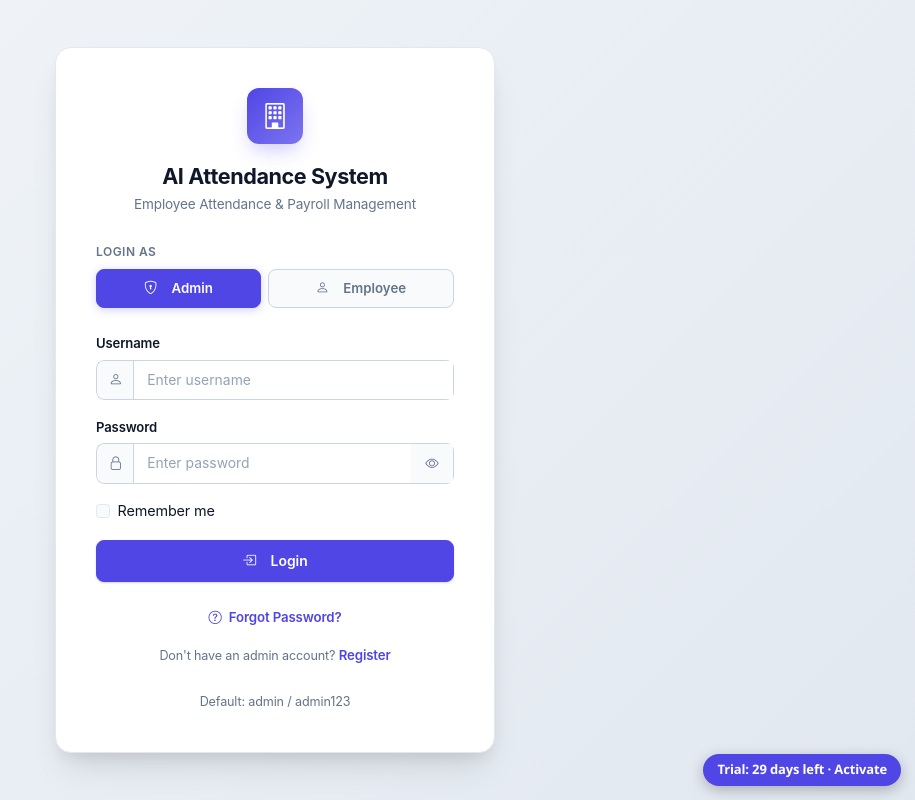
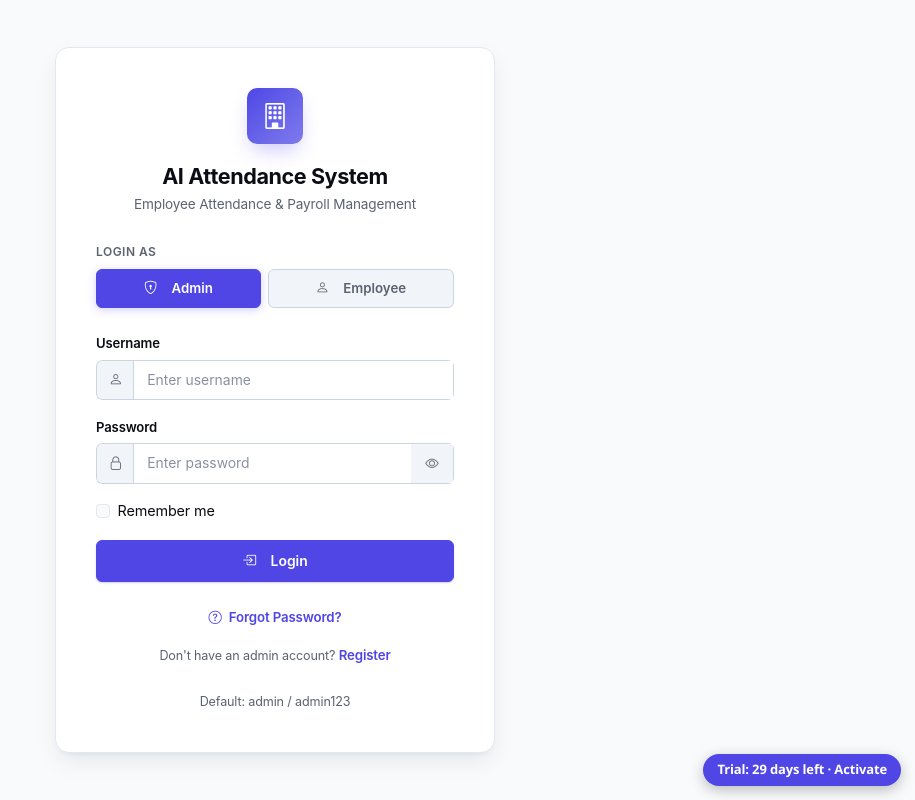
Before and after one commit to vaishnavilekawale/AI-Attendance-Payroll-System, a Flask app: page /login in a window 1280 px wide. Shown: the whole page, without its empty margins (365-1280 px from the left). Run offline with Flask 3, Linux system fonts and the light colour scheme; some libraries are stand-ins or nearby versions.

Commit message:
Upload files

```diff
--- /dev/null
+++ b/static/css/auth.css
@@ -0,0 +1,59 @@
+/* ==========================================================================
+   auth.css - shared look for the pages that are NOT behind the navbar:
+   login, admin forgot-password, employee forgot-password and the kiosk
+   (home) attendance page.
+
+   Load it AFTER style.css. It does not define colours of its own: every
+   --au-* token below is read from whichever theme file is active, so
+   changing style.css (or pasting style-corporate / -minimalist /
+   -glassmorphism into it) changes these pages too.
+
+   Lookup order for each token:
+     1) variable names used by style.css        (--accent, --ink, --bg ...)
+     2) variable names used by the theme files  (--primary, --text-primary ...)
+     3) a safe default
+   ========================================================================== */
+:root {
+  --au-ink:           var(--ink, var(--text-primary, #0f172a));
+  --au-ink-muted:     var(--ink-muted, var(--text-secondary, #64748b));
+  --au-ink-faint:     var(--ink-faint, var(--text-muted, #94a3b8));
+  --au-bg:            var(--bg, var(--bg-secondary, #f8fafc));
+  --au-surface:       var(--surface, var(--bg-primary, #ffffff));
+  --au-surface-sunk:  var(--surface-sunk, var(--bg-tertiary, #f1f5f9));
+  --au-border:        var(--border, var(--border-light, #e2e8f0));
+  --au-border-strong: var(--border-strong, var(--border-medium, #cbd5e1));
+
+  --au-accent:        var(--accent, var(--primary, #4f46e5));
+  --au-accent-hover:  var(--accent-hover, var(--primary-dark, #4338ca));
+  --au-accent-active: var(--accent-active, var(--primary-dark, #3730a3));
+  --au-accent-soft:   var(--accent-soft, color-mix(in srgb, var(--au-accent) 12%, white));
+  --au-accent-alt:    color-mix(in srgb, var(--au-accent) 72%, white);
+
+  /* Dark top bar. style.css uses the same --nav-bg for the navbar. */
+  --au-nav:           var(--nav-bg, #0f172a);
+  --au-nav-light:     color-mix(in srgb, var(--au-nav) 88%, white);
+
+  --au-radius-sm:     var(--radius-sm, 6px);
+  --au-radius-md:     var(--radius-md, 10px);
+  --au-radius-lg:     var(--radius-lg, 14px);
+  --au-shadow-lg:     var(--shadow-lg, 0 20px 35px -10px rgba(0,0,0,.12), 0 10px 15px -5px rgba(0,0,0,.07));
+  --au-transition:    var(--transition, 150ms cubic-bezier(0.4, 0, 0.2, 1));
+  --au-font-body:     var(--font-body, 'Inter', -apple-system, BlinkMacSystemFont, 'Segoe UI', sans-serif);
+}
+
+/* Plain centred card pages (admin + employee forgot-password) */
+body.login-page {
+  background: var(--au-bg);
+  color: var(--au-ink);
+  min-height: 100vh;
+  display: flex;
+  align-items: center;
+  justify-content: center;
+}
+body.login-page .card {
+  background: var(--au-surface);
+  border: 1px solid var(--au-border);
+  border-radius: var(--au-radius-lg);
+  box-shadow: var(--au-shadow-lg);
+}
+body.login-page .card .btn-primary { width: 100%; }
--- a/static/css/style.css
+++ b/static/css/style.css
@@ -48,6 +48,8 @@
   --shadow-lg: 0 10px 25px -3px rgba(15, 23, 42, 0.08), 0 4px 6px -4px rgba(15, 23, 42, 0.08);
 
   --transition: 150ms cubic-bezier(0.4, 0, 0.2, 1);
+
+  --nav-bg: #0f172a;          /* navbar + kiosk/login top bar */
 
   --bs-primary: #4f46e5;
   --bs-primary-rgb: 79, 70, 229;
@@ -117,7 +119,7 @@ a:hover { color: var(--accent-hover); }
    Navbar
    ========================================================================== */
 .navbar {
-  background: #0f172a !important;
+  background: var(--nav-bg) !important;
   backdrop-filter: blur(12px);
   padding: 0.6rem 1.5rem;
   border-bottom: 1px solid rgba(255, 255, 255, 0.08);
--- a/templates/forgot_password.html
+++ b/templates/forgot_password.html
@@ -7,6 +7,7 @@
     <link href="{{ url_for('static', filename='vendor/bootstrap/css/bootstrap.min.css') }}" rel="stylesheet">
     <link rel="stylesheet" href="{{ url_for('static', filename='vendor/bootstrap-icons/bootstrap-icons.css') }}">
     <link rel="stylesheet" href="{{ url_for('static', filename='css/style.css') }}">
+    <link rel="stylesheet" href="{{ url_for('static', filename='css/auth.css') }}">
 </head>
 <body class="login-page">
     <div class="container">
--- a/templates/login.html
+++ b/templates/login.html
@@ -7,30 +7,13 @@
     <link href="{{ url_for('static', filename='vendor/bootstrap/css/bootstrap.min.css') }}" rel="stylesheet">
     <link rel="stylesheet" href="{{ url_for('static', filename='vendor/bootstrap-icons/bootstrap-icons.css') }}">
     <link rel="stylesheet" href="{{ url_for('static', filename='css/style.css') }}">
+    <link rel="stylesheet" href="{{ url_for('static', filename='css/auth.css') }}">
     <style>
-        :root {
-            --ink: #0f172a;
-            --ink-muted: #64748b;
-            --ink-faint: #94a3b8;
-            --accent: #4f46e5;
-            --accent-hover: #4338ca;
-            --accent-active: #3730a3;
-            --accent-soft: #eef2ff;
-            --border: #e2e8f0;
-            --border-strong: #cbd5e1;
-            --radius-sm: 8px;
-            --radius-md: 12px;
-            --radius-lg: 16px;
-            --radius-pill: 999px;
-            --shadow-lg: 0 20px 35px -10px rgba(0, 0, 0, 0.12), 0 10px 15px -5px rgba(0, 0, 0, 0.07);
-            --transition: 150ms cubic-bezier(0.4, 0, 0.2, 1);
-        }
-
         body {
-            background: linear-gradient(135deg, #f1f5f9 0%, #e2e8f0 100%);
+            background: var(--au-bg);
             min-height: 100vh;
-            font-family: 'Inter', -apple-system, BlinkMacSystemFont, sans-serif;
-            color: var(--ink);
+            font-family: var(--au-font-body);
+            color: var(--au-ink);
             overflow-x: hidden;
             display: flex;
             align-items: center;
@@ -46,10 +29,10 @@
         }
 
         .login-card {
-            background: #ffffff;
-            border: 1px solid var(--border);
-            border-radius: var(--radius-lg);
-            box-shadow: var(--shadow-lg);
+            background: var(--au-surface);
+            border: 1px solid var(--au-border);
+            border-radius: var(--au-radius-lg);
+            box-shadow: var(--au-shadow-lg);
             width: 100%;
             max-width: 440px;
             padding: 40px;
@@ -70,8 +53,8 @@
         .company-logo {
             width: 56px;
             height: 56px;
-            border-radius: var(--radius-md);
-            background: linear-gradient(135deg, var(--accent), #7c74f0);
+            border-radius: var(--au-radius-md);
+            background: linear-gradient(135deg, var(--au-accent), var(--au-accent-alt));
             display: flex;
             align-items: center;
             justify-content: center;
@@ -86,7 +69,7 @@
 
         .login-title {
             font-family: 'Inter', sans-serif;
-            color: var(--ink);
+            color: var(--au-ink);
             font-weight: 700;
             font-size: 1.35rem;
             letter-spacing: -0.02em;
@@ -94,7 +77,7 @@
         }
 
         .login-subtitle {
-            color: var(--ink-muted);
+            color: var(--au-ink-muted);
             font-size: 0.85rem;
             margin-bottom: 1.75rem;
         }
@@ -104,7 +87,7 @@
         }
 
         .role-selector label {
-            color: var(--ink-muted);
+            color: var(--au-ink-muted);
             font-weight: 600;
             font-size: 0.75rem;
             text-transform: uppercase;
@@ -119,110 +102,110 @@
         }
 
         .btn-role {
-            border: 1px solid var(--border-strong);
-            color: var(--ink-muted);
+            border: 1px solid var(--au-border-strong);
+            color: var(--au-ink-muted);
             font-weight: 600;
             font-size: 0.83rem;
             padding: 9px 16px;
-            transition: var(--transition);
+            transition: var(--au-transition);
             flex: 1;
-            background: #f8fafc;
-            border-radius: var(--radius-sm) !important;
+            background: var(--au-surface-sunk);
+            border-radius: var(--au-radius-sm) !important;
         }
 
         .btn-role:hover {
-            background: #f1f5f9;
-            color: var(--ink);
-            border-color: var(--ink-faint);
+            background: var(--au-surface-sunk);
+            color: var(--au-ink);
+            border-color: var(--au-ink-faint);
         }
 
         .btn-role.active {
-            background: var(--accent) !important;
-            border-color: var(--accent) !important;
+            background: var(--au-accent) !important;
+            border-color: var(--au-accent) !important;
             color: white !important;
             box-shadow: 0 2px 8px rgba(79, 70, 229, 0.25);
         }
 
         .form-label {
-            color: var(--ink);
+            color: var(--au-ink);
             font-weight: 600;
             font-size: 0.82rem;
             margin-bottom: 0.35rem;
         }
 
         .input-group {
-            border-radius: var(--radius-sm);
+            border-radius: var(--au-radius-sm);
             overflow: hidden;
         }
 
         .input-group-text {
-            background: #f8fafc;
-            border: 1px solid var(--border-strong);
+            background: var(--au-surface-sunk);
+            border: 1px solid var(--au-border-strong);
             border-right: none;
-            color: var(--ink-muted);
+            color: var(--au-ink-muted);
         }
 
         .form-control {
-            border: 1px solid var(--border-strong);
+            border: 1px solid var(--au-border-strong);
             padding: 0.55rem 0.8rem;
             font-size: 0.87rem;
-            background: #ffffff;
-            color: var(--ink);
-            transition: border-color var(--transition), box-shadow var(--transition);
+            background: var(--au-surface);
+            color: var(--au-ink);
+            transition: border-color var(--au-transition), box-shadow var(--au-transition);
         }
 
         .form-control:focus {
-            border-color: var(--accent);
-            box-shadow: 0 0 0 3px var(--accent-soft);
-            background: #ffffff;
+            border-color: var(--au-accent);
+            box-shadow: 0 0 0 3px var(--au-accent-soft);
+            background: var(--au-surface);
         }
 
         .btn-outline-secondary {
-            border: 1px solid var(--border-strong);
+            border: 1px solid var(--au-border-strong);
             border-left: none;
-            background: #f8fafc;
-            color: var(--ink-muted);
+            background: var(--au-surface-sunk);
+            color: var(--au-ink-muted);
         }
 
         .btn-outline-secondary:hover {
-            background: #f1f5f9;
-            color: var(--ink);
-            border-color: var(--border-strong);
+            background: var(--au-surface-sunk);
+            color: var(--au-ink);
+            border-color: var(--au-border-strong);
         }
 
         .btn-primary {
-            background: var(--accent);
-            border-color: var(--accent);
+            background: var(--au-accent);
+            border-color: var(--au-accent);
             padding: 0.6rem 1rem;
             font-weight: 600;
             font-size: 0.87rem;
-            border-radius: var(--radius-sm);
-            transition: var(--transition);
+            border-radius: var(--au-radius-sm);
+            transition: var(--au-transition);
             box-shadow: 0 1px 2px rgba(79, 70, 229, 0.25);
             width: 100%;
         }
 
         .btn-primary:hover {
-            background: var(--accent-hover);
-            border-color: var(--accent-hover);
+            background: var(--au-accent-hover);
+            border-color: var(--au-accent-hover);
             transform: translateY(-1px);
             box-shadow: 0 4px 12px rgba(79, 70, 229, 0.28);
         }
 
         .form-check-input:checked {
-            background-color: var(--accent);
-            border-color: var(--accent);
+            background-color: var(--au-accent);
+            border-color: var(--au-accent);
         }
 
         .text-decoration-none {
-            color: var(--accent);
+            color: var(--au-accent);
             font-weight: 600;
             font-size: 0.83rem;
-            transition: var(--transition);
+            transition: var(--au-transition);
         }
 
         .text-decoration-none:hover {
-            color: var(--accent-hover);
+            color: var(--au-accent-hover);
         }
 
         .loading-overlay {
@@ -243,7 +226,7 @@
             width: 40px;
             height: 40px;
             border: 3px solid rgba(255, 255, 255, 0.3);
-            border-top: 3px solid var(--accent);
+            border-top: 3px solid var(--au-accent);
             border-radius: 50%;
             animation: spin 0.8s linear infinite;
         }
@@ -254,7 +237,7 @@
         }
 
         .alert {
-            border-radius: var(--radius-sm);
+            border-radius: var(--au-radius-sm);
             font-size: 0.83rem;
             padding: 0.75rem 1rem;
         }
```
Also changed, not shown: templates/employee_forgot_password.html (+6 -5 lines), templates/home_attendance.html (+12 -11 lines).
